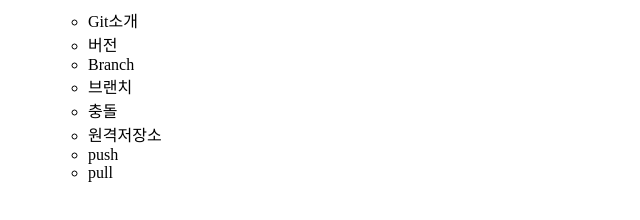
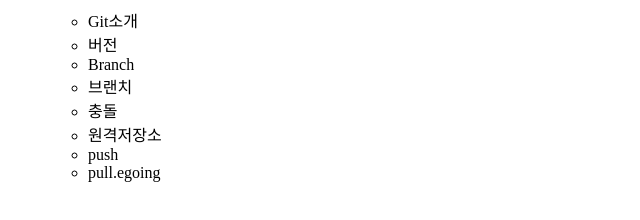
Before and after one commit to jwyum/opentutorials_git_jwyum0, a plain HTML site: page index.html in a window 1280 px wide. Shown: the full height of the page, 0-640 px from the left. Drawn offline with Linux system fonts and the light colour scheme.

```diff
--- a/index.html
+++ b/index.html
@@ -17,7 +17,7 @@
 		<li>충돌</li>
 		<li>원격저장소</li>
 		<li>push</li>
-		<li>pull</li>
+		<li>pull.egoing</li>
 	</ul>
 	</ul>
 </body>
```
